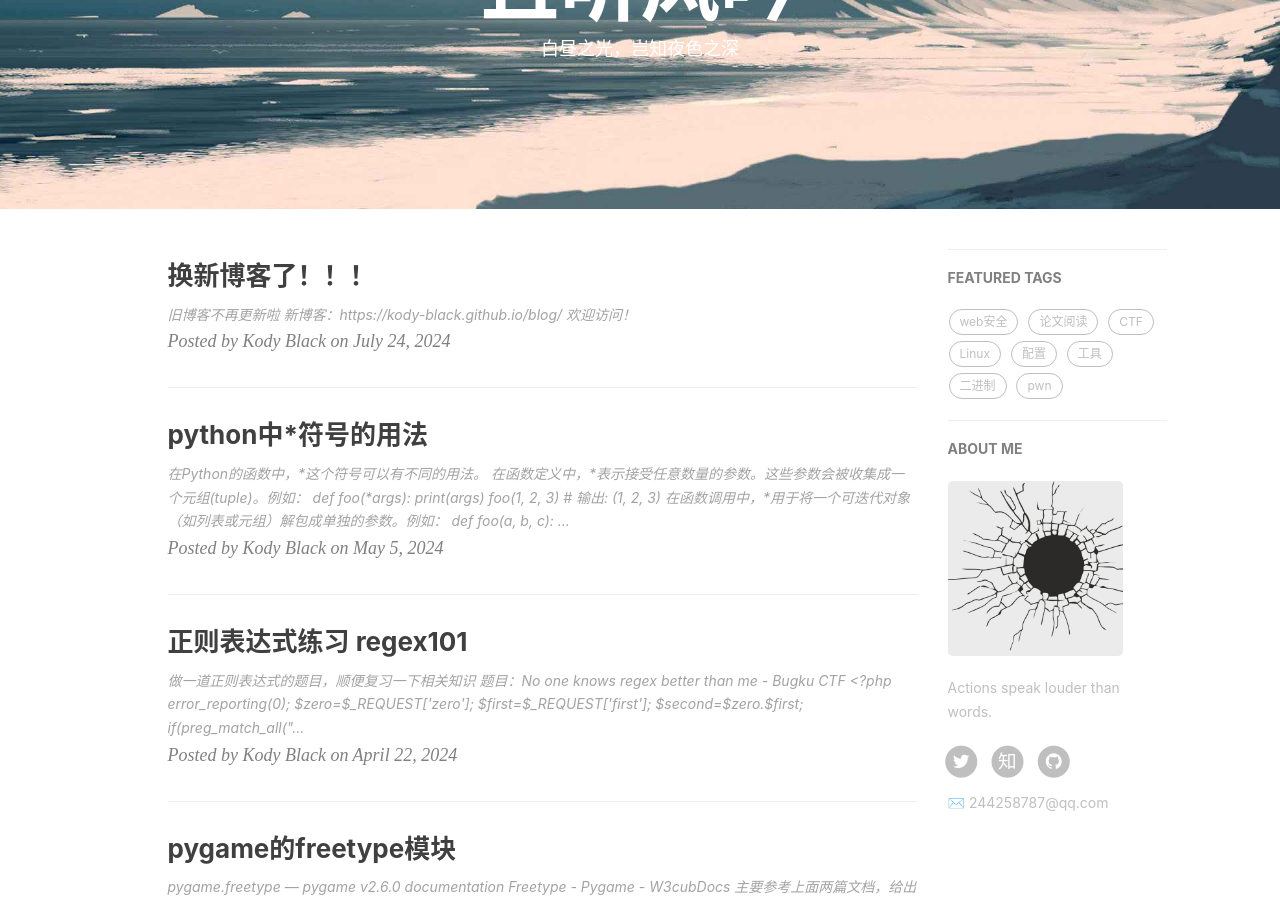
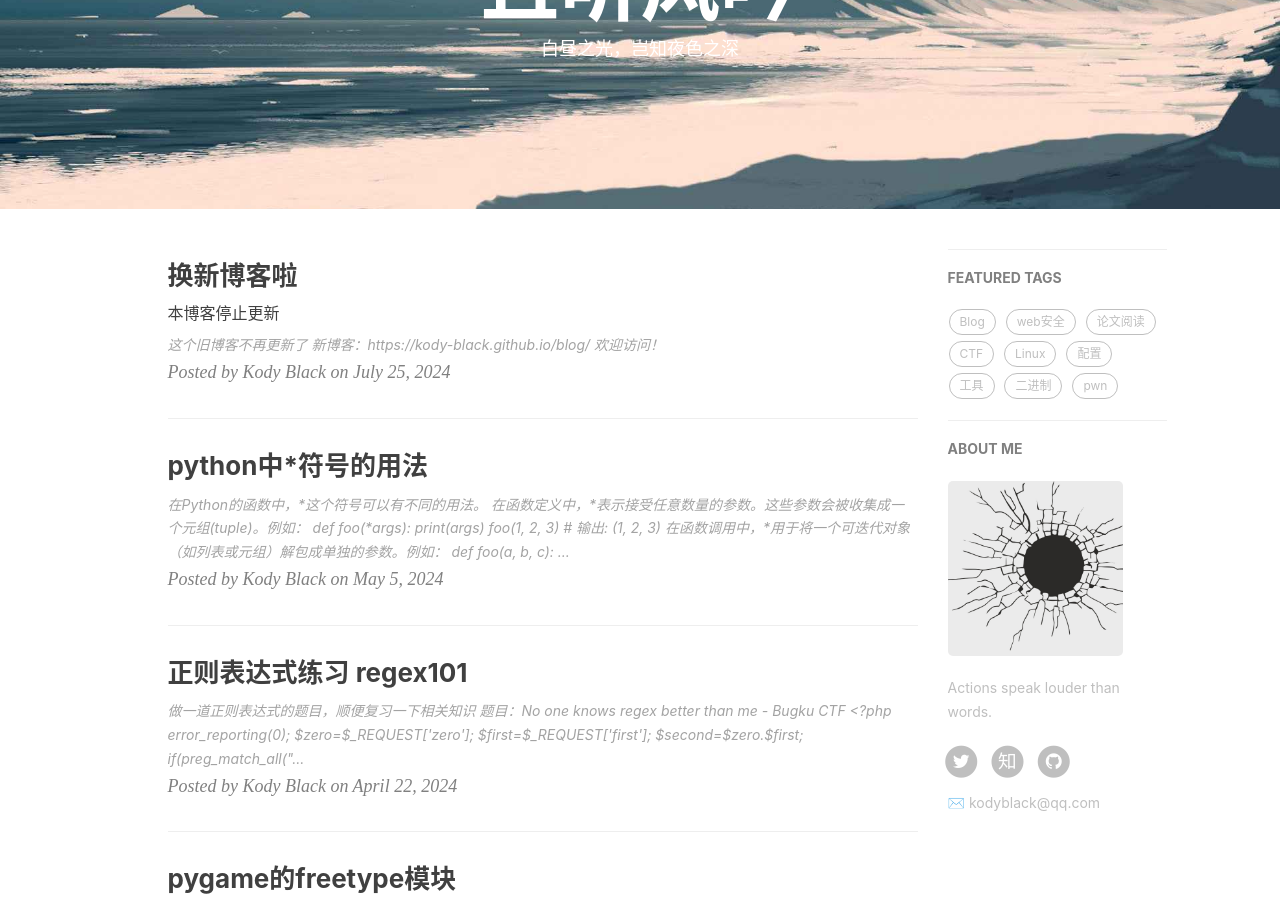
Before and after one commit to kody-black/oldblog, a Jekyll site: the page built from index.html, in a window 1280 px wide and 900 px high, scrolled down 209 px. Built offline with Jekyll 4.4.1, drawn with Linux system fonts in a browser that asks for light colours; nearby versions of some CDN libraries; the list of posts is cut into pages by our own code; comment, search, counter and statistics services are not loaded.

Commit message:
换新博客，本博客不再更新

```diff
--- a/_config.yml
+++ b/_config.yml
@@ -2,7 +2,7 @@
 title: 且听风吟
 SEOTitle: Distiny的博客 | 且听风吟
 header-img: img/post-bg-desk.jpg
-email: 244258787@qq.com
+email: kodyblack@qq.com
 description: "Actions speak louder than words."
 keyword: "Distiny, 且听风吟"
 url: "https://kody-black.github.io"          # your host, for absolute URL
```
Also changed, not shown: _posts/2024-07-25-换新博客了.md (+6 -6 lines).
